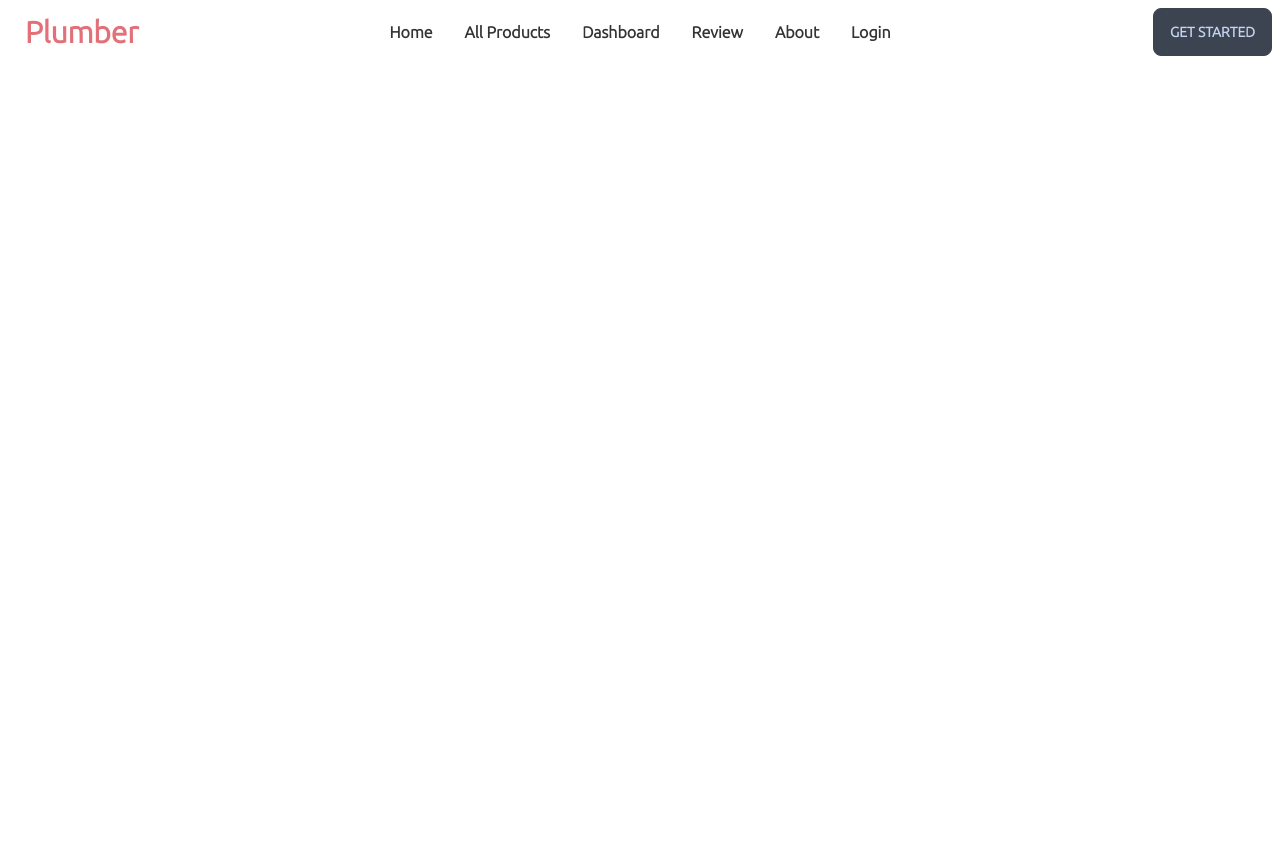
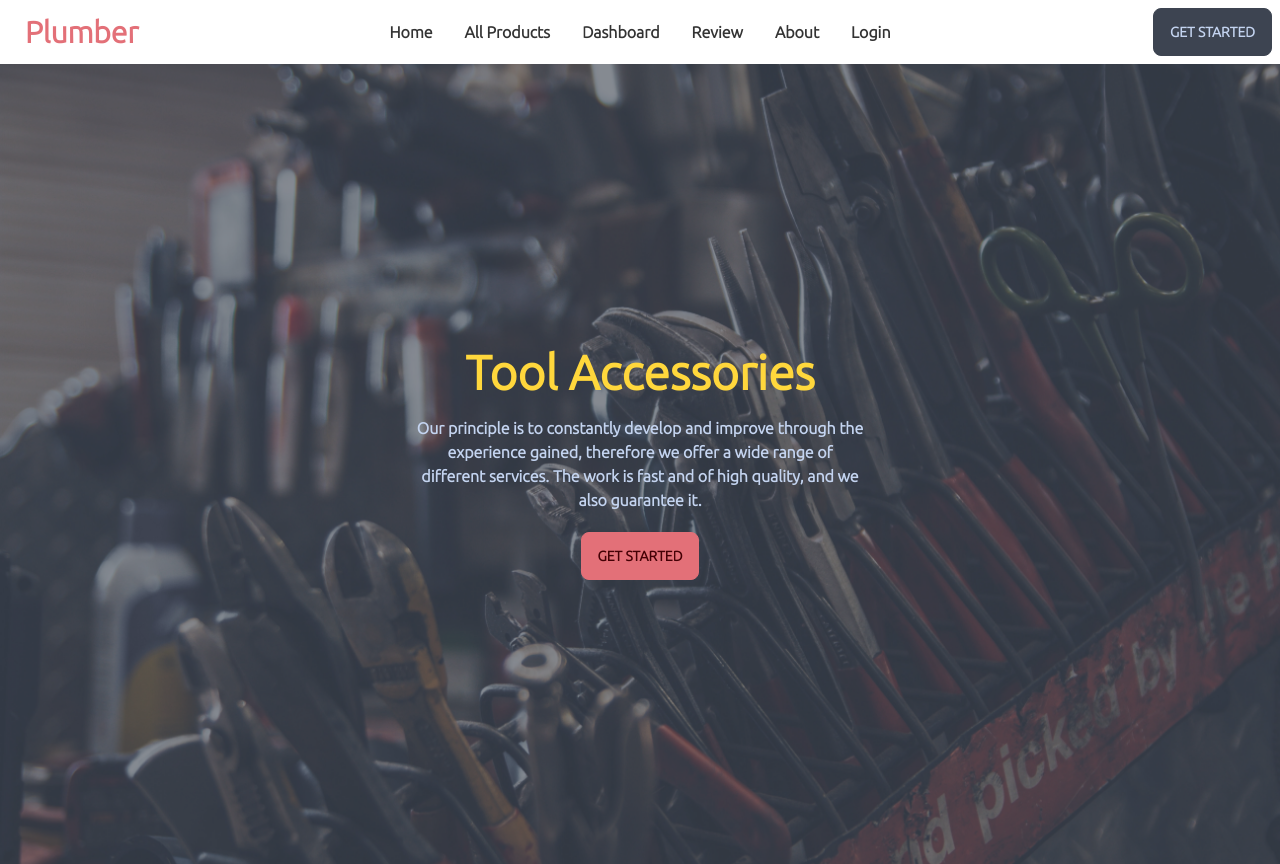
Before and after one commit to trshawonbd/Plumber-client-side, a React (Create React App) app: page / in a window 1280 px wide. Before the commit the page ends 800 px from the top, so only its background shows below. Built offline with nearby package versions, Linux system fonts and the light colour scheme.

Commit message:
banner  setup done

```diff
--- a/src/App.js
+++ b/src/App.js
@@ -3,11 +3,16 @@ import './App.css';
 import { ToastContainer} from 'react-toastify';
 import 'react-toastify/dist/ReactToastify.css';
 import NavBar from './Pages/Shared/NavBar/NavBar';
+import Home from './Pages/HomePage/Home/Home';
+import { Route, Routes } from 'react-router-dom';
 
 function App() {
   return (
     <div >
       <NavBar></NavBar>
+      <Routes>
+      <Route path="/" element={<Home></Home>} />
+      </Routes>
 
 
 
--- a/src/Pages/HomePage/Banner/Banner.css
+++ b/src/Pages/HomePage/Banner/Banner.css
@@ -0,0 +1,3 @@
+.banner{
+    background-image: url('../../../assets/Banner/banner.jpg')
+}
--- a/src/Pages/HomePage/Banner/Banner.js
+++ b/src/Pages/HomePage/Banner/Banner.js
@@ -0,0 +1,20 @@
+import React from 'react';
+import './Banner.css';
+
+const Banner = () => {
+    return (
+        <div className="hero min-h-screen banner">
+            <div className="hero-overlay bg-opacity-60"></div>
+            <div className="hero-content text-center text-neutral-content">
+                <div className="max-w-md">
+                    <h1 className="mb-5 text-5xl font-black text-secondary">Tool Accessories
+                    </h1>
+                    <p className="mb-5 font-bold">Our principle is to constantly develop and improve through the experience gained, therefore we offer a wide range of different services. The work is fast and of high quality, and we also guarantee it.</p>
+                    <button className="btn btn-primary font-black">Get Started</button>
+                </div>
+            </div>
+        </div>
+    );
+};
+
+export default Banner;
--- a/src/Pages/HomePage/Home/Home.js
+++ b/src/Pages/HomePage/Home/Home.js
@@ -0,0 +1,12 @@
+import React from 'react';
+import Banner from '../Banner/Banner';
+
+const Home = () => {
+    return (
+        <div>
+            <Banner></Banner>
+        </div>
+    );
+};
+
+export default Home;
```
